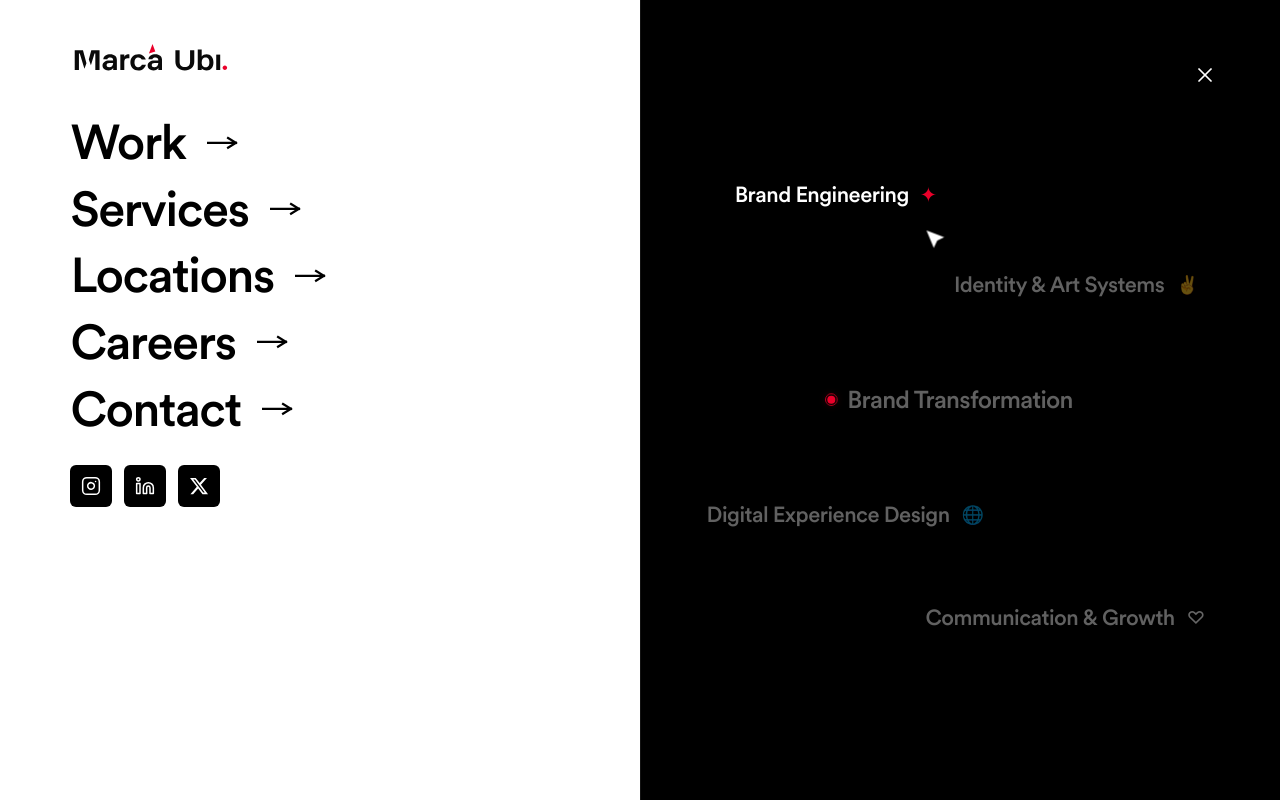
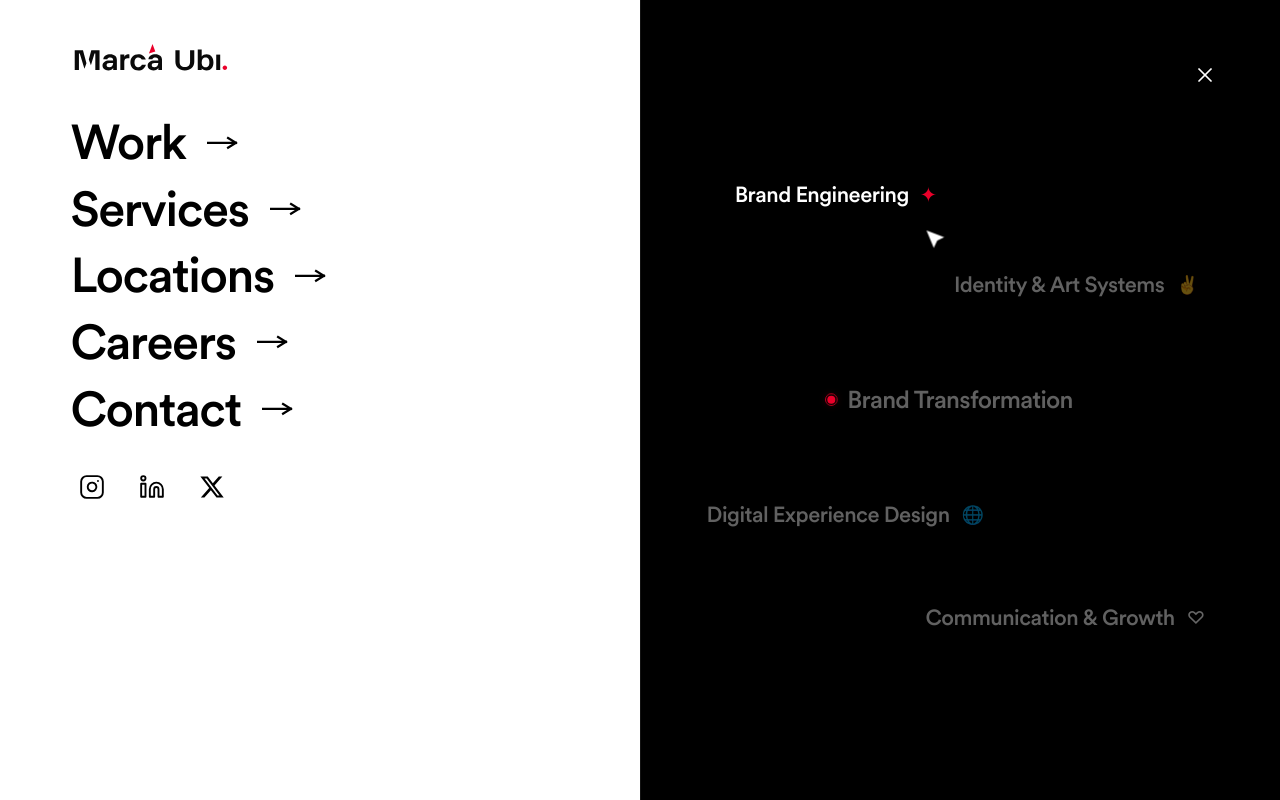
Before and after one commit to Fenar7/marca_ubi_web_hosting, a Next.js app: page /terms in a window 1280 px wide. Both pictures are taken after a click on the button "Open navigation menu". Shown: the top 800 px of the page. Built offline with nearby package versions, Linux system fonts and the light colour scheme; no server answers.

Commit message:
Design Polish: Remove Outer Box from Navigation Social Icons and Refine Outline Size

```diff
--- a/src/app/components/NavigationOverlay/NavigationOverlay.module.scss
+++ b/src/app/components/NavigationOverlay/NavigationOverlay.module.scss
@@ -183,7 +183,7 @@
 .socialCluster {
   display: flex;
   align-items: center;
-  gap: 12px;
+  gap: 16px;
   margin-top: clamp(2rem, 3.8vh, 2.75rem);
   padding-top: 0;
   border-top: none;
@@ -194,15 +194,16 @@
   display: inline-flex;
   align-items: center;
   justify-content: center;
-  width: 42px;
-  height: 42px;
-  min-width: 42px;
-  min-height: 42px;
-  background-color: #000000;
-  color: #ffffff;
+  width: 44px;
+  height: 44px;
+  min-width: 44px;
+  min-height: 44px;
+  background-color: transparent;
+  color: #000000;
   border: none;
-  border-radius: 6px;
-  transition: transform 0.2s cubic-bezier(0.16, 1, 0.3, 1), background-color 0.2s ease;
+  padding: 0;
+  cursor: pointer;
+  transition: color 0.2s cubic-bezier(0.16, 1, 0.3, 1), transform 0.2s cubic-bezier(0.16, 1, 0.3, 1);
 
   &::before {
     content: "";
@@ -212,22 +213,27 @@
   }
 
   svg {
-    width: 20px;
-    height: 20px;
+    width: 26px;
+    height: 26px;
     display: block;
-    color: #ffffff;
-    transition: transform 0.2s ease;
+    color: currentColor;
+    transition: color 0.2s cubic-bezier(0.16, 1, 0.3, 1), transform 0.2s cubic-bezier(0.16, 1, 0.3, 1);
   }
 
   &:hover {
-    background-color: $client-accent-red;
-    color: #ffffff;
+    background-color: transparent;
+    color: $client-accent-red;
     transform: translateY(-2px);
+
+    svg {
+      color: $client-accent-red;
+    }
   }
 
   &:focus-visible {
     outline: 2px solid $client-accent-red;
-    outline-offset: 3px;
+    outline-offset: 4px;
+    border-radius: 4px;
   }
 }
 
--- a/src/app/components/NavigationOverlay/NavigationOverlay.tsx
+++ b/src/app/components/NavigationOverlay/NavigationOverlay.tsx
@@ -203,7 +203,7 @@ export function NavigationOverlay({
               aria-label="Marca Ubi on Instagram"
               role="listitem"
             >
-              <svg width="20" height="20" viewBox="0 0 24 24" fill="none" stroke="currentColor" strokeWidth="1.8" strokeLinecap="round" strokeLinejoin="round" aria-hidden="true">
+              <svg width="26" height="26" viewBox="0 0 24 24" fill="none" stroke="currentColor" strokeWidth="1.75" strokeLinecap="round" strokeLinejoin="round" aria-hidden="true">
                 <rect x="2" y="2" width="20" height="20" rx="5" ry="5" />
                 <path d="M16 11.37A4 4 0 1 1 12.63 8 4 4 0 0 1 16 11.37z" />
                 <line x1="17.5" y1="6.5" x2="17.51" y2="6.5" />
@@ -219,7 +219,7 @@ export function NavigationOverlay({
               aria-label="Marca Ubi on LinkedIn"
               role="listitem"
             >
-              <svg width="20" height="20" viewBox="0 0 24 24" fill="none" stroke="currentColor" strokeWidth="1.8" strokeLinecap="round" strokeLinejoin="round" aria-hidden="true">
+              <svg width="26" height="26" viewBox="0 0 24 24" fill="none" stroke="currentColor" strokeWidth="1.75" strokeLinecap="round" strokeLinejoin="round" aria-hidden="true">
                 <path d="M16 8a6 6 0 0 1 6 6v7h-4v-7a2 2 0 0 0-2-2 2 2 0 0 0-2 2v7h-4v-7a6 6 0 0 1 6-6z" />
                 <rect x="2" y="9" width="4" height="12" />
                 <circle cx="4" cy="4" r="2" />
@@ -235,7 +235,7 @@ export function NavigationOverlay({
               aria-label="Marca Ubi on X"
               role="listitem"
             >
-              <svg width="20" height="20" viewBox="0 0 24 24" fill="currentColor" aria-hidden="true">
+              <svg width="26" height="26" viewBox="0 0 24 24" fill="currentColor" aria-hidden="true">
                 <path d="M18.244 2.25h3.308l-7.227 8.26 8.502 11.24H16.17l-5.214-6.817L4.99 21.75H1.68l7.73-8.835L1.254 2.25H8.08l4.713 6.231zm-1.161 17.52h1.833L7.084 4.126H5.117z" />
               </svg>
             </a>
```
Also changed, not shown: 1 other file (tests, documents, lock files or other folders).
